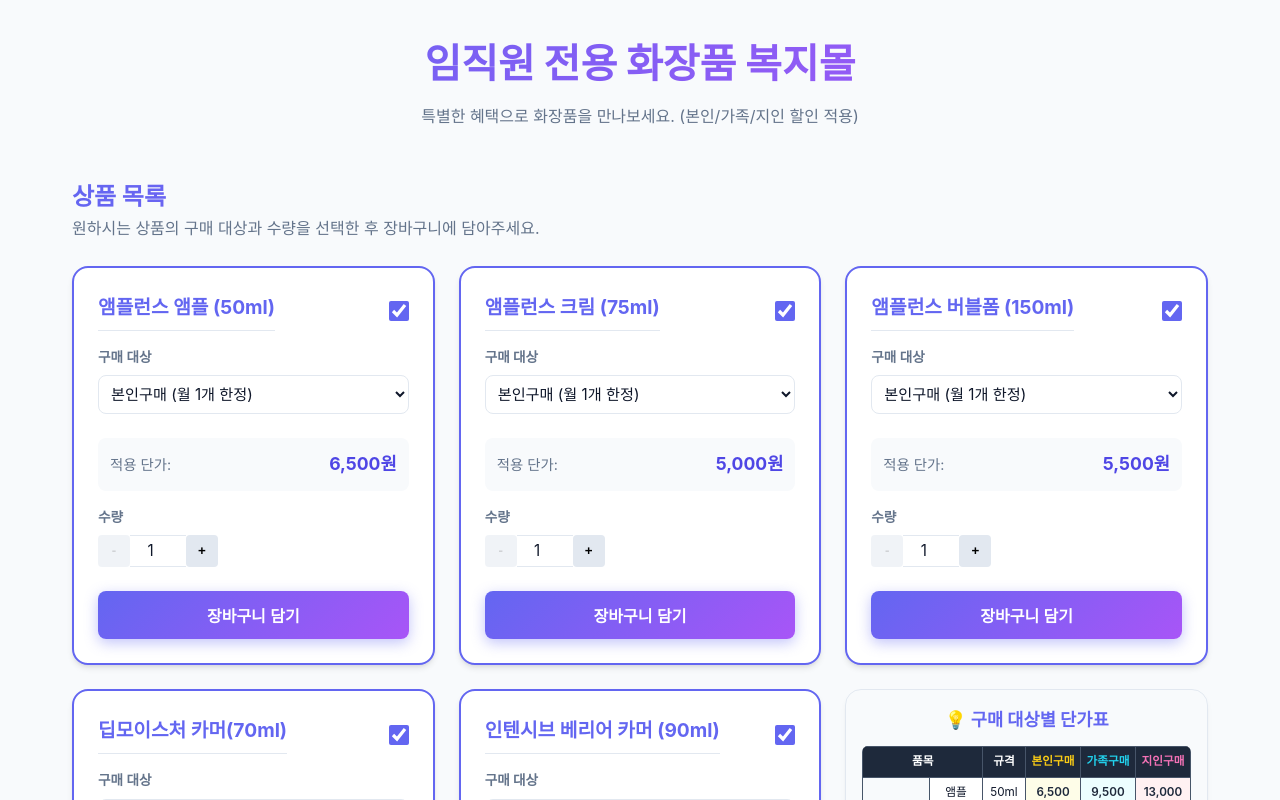
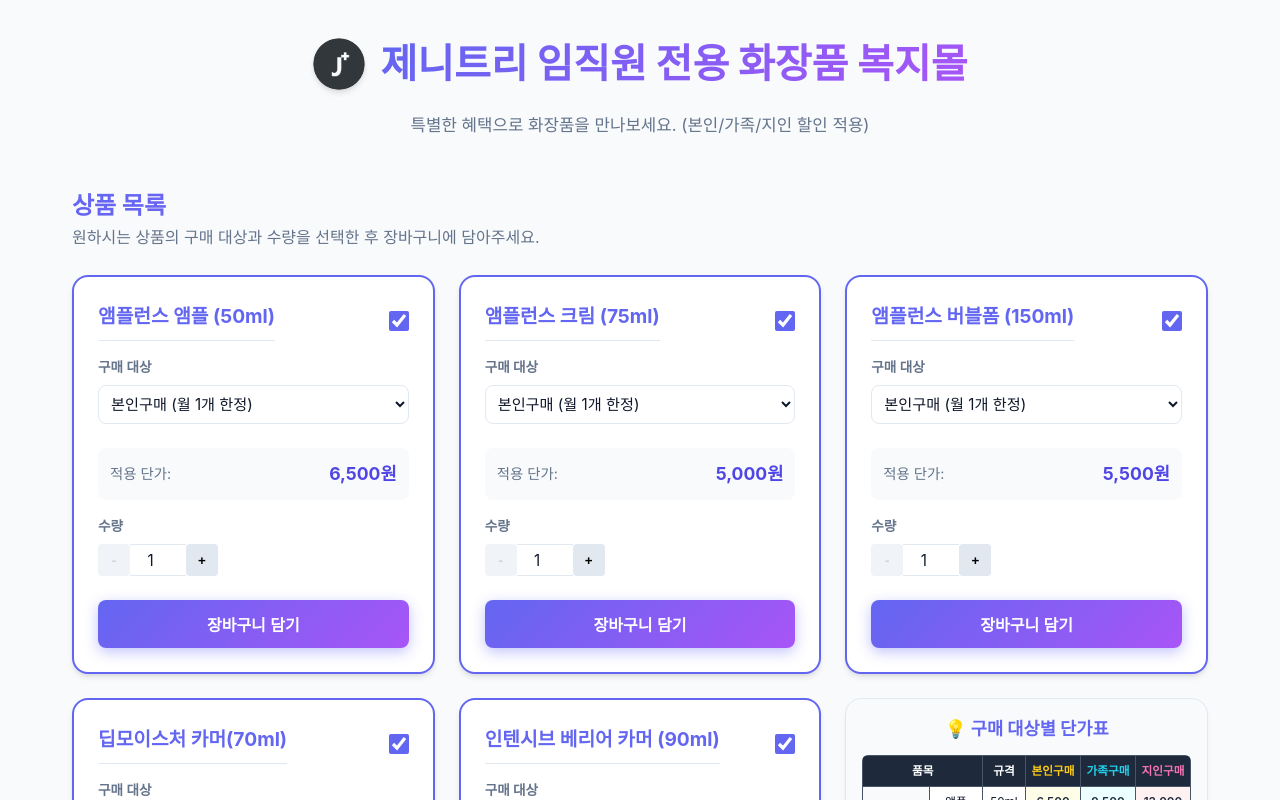
Before and after one commit to janytree33/cal, a React (Vite) app: page / in a window 1280 px wide. Shown: the top 800 px of the page. Built offline with nearby package versions, Linux system fonts and the light colour scheme; a web font is replaced by a local one.

Commit message:
feat: Update header title and add Zenitree logo

```diff
--- a/src/App.jsx
+++ b/src/App.jsx
@@ -112,11 +112,38 @@ function App() {
 
   return (
     <div className="container">
-      <header style={{ textAlign: 'center', marginBottom: '3rem' }}>
-        <h1 className="text-gradient" style={{ fontSize: '2.5rem', fontWeight: '800' }}>
-          임직원 전용 화장품 복지몰
-        </h1>
-        <p style={{ color: 'var(--color-text-muted)', marginTop: '0.5rem' }}>
+      <header style={{
+        display: 'flex',
+        flexDirection: 'column',
+        alignItems: 'center',
+        justifyContent: 'center',
+        marginBottom: '3rem',
+        textAlign: 'center'
+      }}>
+        <div style={{
+          display: 'flex',
+          alignItems: 'center',
+          justifyContent: 'center',
+          gap: '1rem',
+          marginBottom: '0.5rem',
+          flexWrap: 'wrap'
+        }}>
+          <img
+            src="/logo.png"
+            alt="제니트리 로고"
+            style={{
+              width: '52px',
+              height: '52px',
+              objectFit: 'contain',
+              borderRadius: '50%',
+              boxShadow: '0 4px 6px -1px rgba(0, 0, 0, 0.1), 0 2px 4px -1px rgba(0, 0, 0, 0.06)'
+            }}
+          />
+          <h1 className="text-gradient" style={{ fontSize: '2.5rem', fontWeight: '800', margin: 0 }}>
+            제니트리 임직원 전용 화장품 복지몰
+          </h1>
+        </div>
+        <p style={{ color: 'var(--color-text-muted)', marginTop: '0.5rem', fontSize: '1.05rem' }}>
           특별한 혜택으로 화장품을 만나보세요. (본인/가족/지인 할인 적용)
         </p>
       </header>
```
Also changed, not shown: public/logo.png (added).
